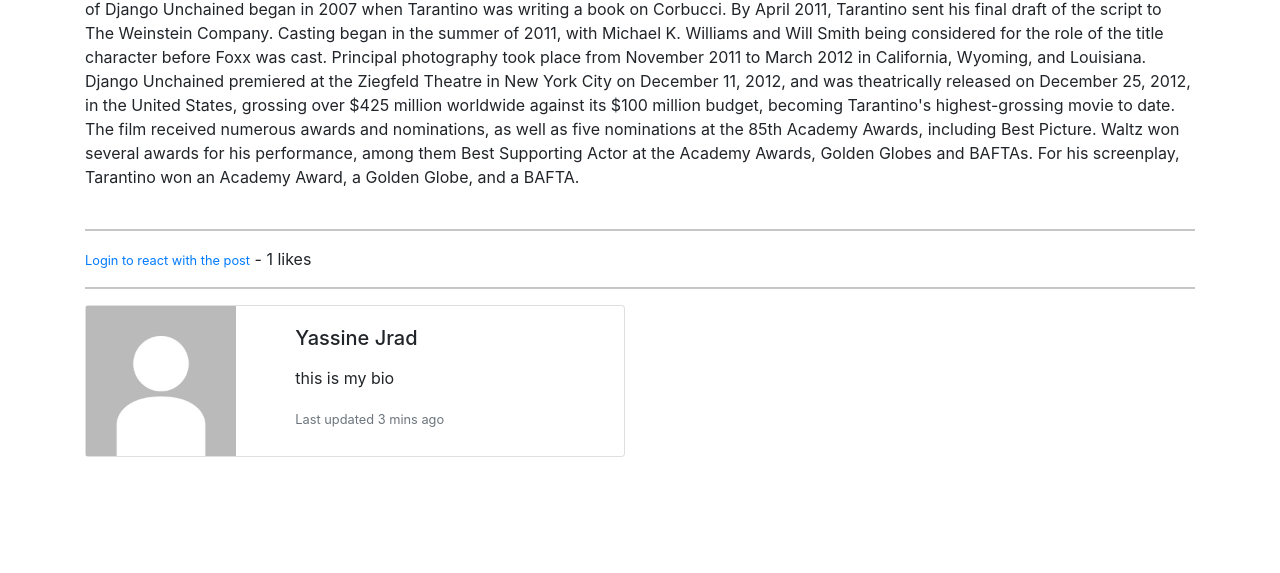
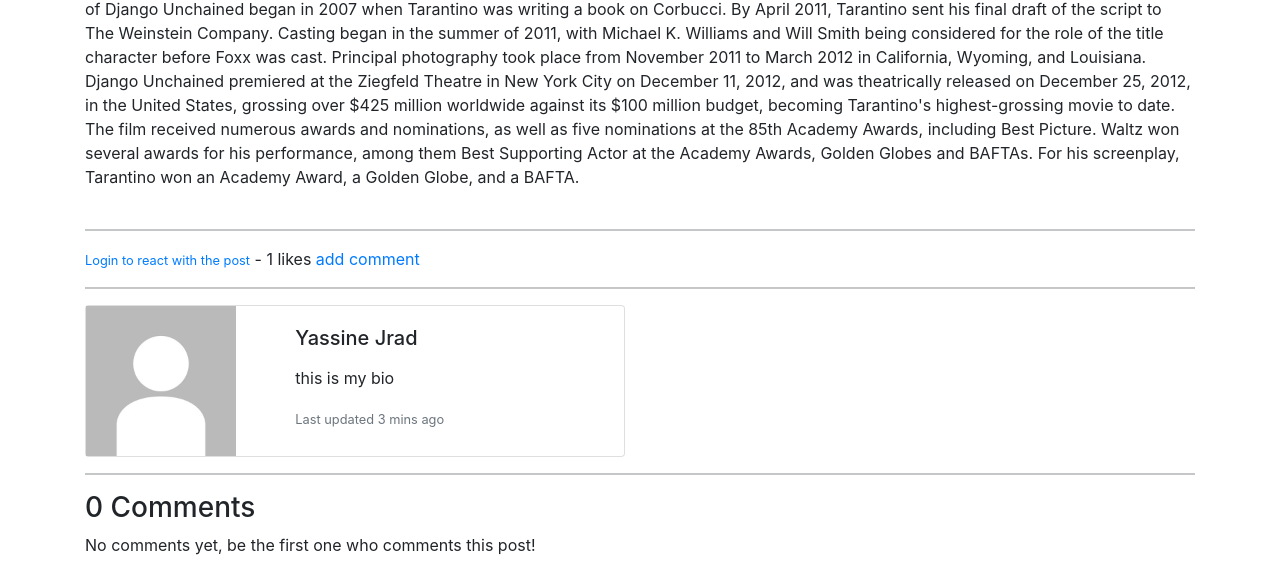
Before and after one commit to yassinejr/Blog, a Django app: page /article/5 in a window 1280 px wide. Shown: the part 425-998 px from the top of the page. Before the commit the page ends 882 px from the top, so only its background shows below. Run offline with Django 3.2, Linux system fonts and the light colour scheme; data comes from the database, SQL or seed files in the repository; both versions use the stored data as it was after the commit; some libraries are stand-ins or nearby versions.

Commit message:
add comments to each post

```diff
--- a/main_blog/admin.py
+++ b/main_blog/admin.py
@@ -4,3 +4,4 @@ from .models import *
 
 admin.site.register(Post)
 admin.site.register(Category)
+admin.site.register(Comments)
--- a/main_blog/models.py
+++ b/main_blog/models.py
@@ -44,3 +44,16 @@ class Post(models.Model):
 
     def total_likes(self):
         return self.likes.count()
+
+
+class Comments (models.Model):
+    post = models.ForeignKey(Post, related_name='comments', on_delete=models.CASCADE)
+    author = models.ForeignKey(User, on_delete=models.CASCADE)
+    comment = models.TextField(max_length=255)
+    added_at = models.DateTimeField(auto_now_add=True)
+
+    def __str__(self):
+        return '%s - %s' % (self.post.title, self.author.username)
+
+    class Meta:
+        verbose_name_plural = 'Comments'
--- a/main_blog/templates/main_blog/article_details.html
+++ b/main_blog/templates/main_blog/article_details.html
@@ -39,9 +39,10 @@
                 </button>
                 {% endif %}
             {% else %}
-                <small> <a href="{% url 'login'%}">Login to react with the post</a></small>
+                <small> <a href="{% url 'login' %}">Login to react with the post</a></small>
             {% endif %}
                 - {{ total_likes }} likes
+                <a href="{% url 'add_comment' object.pk %}"> add comment </a>
     </form>
 <hr>
 <div class="card mb-3" style="max-width: 540px;">
@@ -76,4 +77,18 @@
     </div>
   </div>
 </div>
+<hr>
+<h3> {{ object.comments.all.count }} Comments</h3>
+{% if not object.comments.all %}
+    <p> No comments yet, be the first one who comments this post!</p>
+{% else %}
+    {% for c in object.comments.all %}
+        <ul>
+            <strong>{{ c.author }} : </strong>
+            <p>{{ c.comment }}</p>
+            <small>{{ c.added_at }}</small>
+        </ul>
+    {% endfor %}
+{% endif %}
+
 {% endblock %}
--- a/main_blog/urls.py
+++ b/main_blog/urls.py
@@ -8,10 +8,12 @@ urlpatterns = [
     path('add_post/', PostCreateView.as_view(), name='add_post'),
     path('article/edit/<int:pk>', PostUpdateView.as_view(), name='update_post'),
     path('article/delete/<int:pk>', PostDeleteView.as_view(), name='delete_post'),
+    path('article/<int:pk>/add_comment/', CommentCreateView.as_view(), name='add_comment'),
     path('category/<int:pk>', CategoryDetailView.as_view(), name='category-detail'),
     path('categories/<str:cats>/', category_view, name='category_view'),
     path('add_category/', CategoryCreateView.as_view(), name='add_category'),
     path('category/edit/<int:pk>', CategoryUpdateView.as_view(), name='update_category'),
     path('category/delete/<int:pk>', CategoryDeleteView.as_view(), name='delete_category'),
     path('like/<int:pk>', like_post, name='like_post'),
+    path('add_comment/', CommentCreateView.as_view(), name='add_comment'),
 ]
--- a/main_blog/views.py
+++ b/main_blog/views.py
@@ -197,3 +197,14 @@ def like_post(request, pk):
         liked = True
 
     return HttpResponseRedirect(reverse('article-detail', args=[str(pk)]))
+
+
+class CommentCreateView(CreateView):
+    model = Comments
+    form_class = CommentAddForm
+    template_name = 'main_blog/add_comment.html'
+
+    def form_valid(self, form):
+        form.instance.post_id = self.kwargs['pk']
+        return super().form_valid(form)
+    success_url = reverse_lazy('home')
```
Also changed, not shown: main_blog/forms.py (+14 -2 lines), main_blog/templates/main_blog/add_comment.html (added, +27 -0 lines), db.sqlite3, main_blog/migrations/0009_comments.py (added).
